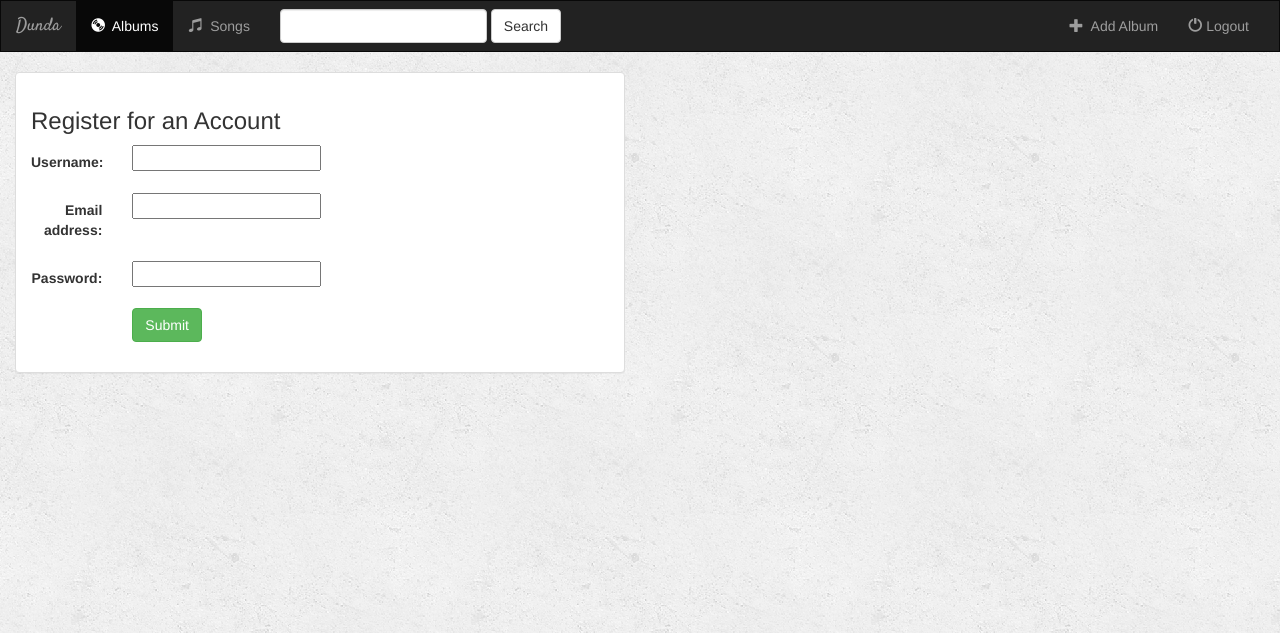
After one commit to ThaDeveloper/muziq_portal, a Django app: page /music/register in a window 1280 px wide. The commit adds this page. Shown: the top 633 px of the page. Run offline with Django 3.2, Linux system fonts and the light colour scheme; some libraries are stand-ins or nearby versions.

Commit message:
User registration and login

```diff
--- /dev/null
+++ b/music/forms.py
@@ -0,0 +1,8 @@
+from django.contrib.auth.models import User
+from django import forms
+
+class UserForm(forms.ModelForm):
+    password = forms.CharField(widget=forms.PasswordInput)
+    class Meta:
+        model = User
+        fields = ['username', 'email', 'password']
--- a/music/templates/music/index.html
+++ b/music/templates/music/index.html
@@ -9,8 +9,8 @@
         <div class="col-sm-12">
             <h3>{{ user.username }}'s Albums</h3>
         </div>
-        {% if albums %}
-            {% for album in albums %}
+        {% if all_albums %}
+            {% for album in all_albums %}
                 <div class="col-sm-4 col-lg-2">
                     <div class="thumbnail">
                         <a href="{% url 'music:detail' album.id %}">
@@ -33,7 +33,7 @@
                             </form>
 
                             <!-- Favorite Album -->
-                            <a href="{% url 'music:favorite_album' album.id %}" class="btn btn-default btn-sm btn-favorite" role="button">
+                            <a href="" class="btn btn-default btn-sm btn-favorite" role="button">
                                 <span class="glyphicon glyphicon-star {% if album.is_favorite %}active{% endif %}"></span>
                             </a>
 
--- /dev/null
+++ b/music/templates/music/registration_form.html
@@ -0,0 +1,33 @@
+{% extends 'music/base.html' %}
+{% block title %}Register{% endblock %}
+
+
+{% block body %}
+<div class="container-fluid">
+
+    <div class="row">
+        <div class="col-sm-12 col-md-6">
+            <div class="panel panel-default">
+                <div class="panel-body">
+                    <h3>Register for an Account</h3>
+                    {% if error_message %}
+                        <p><strong>{{ error_message }}</strong></p>
+                    {% endif %}
+                    <form class="form-horizontal" role="form" action="" method="post" enctype="multipart/form-data">
+                        {% csrf_token %}
+                        {% include 'music/form-template.html' %}
+                        <div class="form-group">
+                            <div class="col-sm-offset-2 col-sm-10">
+                                <button type="submit" class="btn btn-success">Submit</button>
+                            </div>
+                        </div>
+                    </form>
+                </div>
+
+            </div>
+        </div>
+    </div>
+
+</div>
+
+{% endblock %}
--- a/music/urls.py
+++ b/music/urls.py
@@ -6,6 +6,8 @@ app_name = 'music'
 urlpatterns = [
     # index references /music/ url pattern
     url(r'^$', views.IndexView.as_view(), name = 'index'),
+
+    url(r'^register$', views.UserFormView.as_view(), name = 'register'),
     # /music/712/
     url(r'^(?P<pk>[0-9]+)/$', views.DetailView.as_view(), name = 'detail'),
     # music/album/add/
--- a/music/views.py
+++ b/music/views.py
@@ -1,7 +1,11 @@
 from django.views import generic
 from django.views.generic.edit import CreateView, UpdateView, DeleteView
 from django.urls import reverse_lazy
+from django.shortcuts import render, redirect
+from django.contrib.auth import authenticate, login
+from django.views.generic import View
 from .models import Album
+from .forms import UserForm
 
 class IndexView(generic.ListView):
     template_name = 'music/index.html'
@@ -25,3 +29,32 @@ class AlbumUpdate(UpdateView):
 class AlbumDelete(DeleteView):
     model = Album
     success_url = reverse_lazy('music:index')
+
+class UserFormView(View):
+    form_class = UserForm
+    template_name = 'music/registration_form.html'
+
+    #display blank form
+    def get(self,request):
+        form = self.form_class(None)
+        return render(request, self.template_name, {'form':form})
+    #process form data
+    def post(self,request):
+        form = self.form_class(request.POST)
+
+        if form.is_valid():
+
+            user = form.save(commit=False)
+            #clean(normalized data)
+            username = form.cleaned_data['username']
+            password = form.cleaned_data['password']
+            user.set_password(password)
+            user.save()
+
+            #returns User objects if credentials are correct
+            user = authenticate(username=username, password=password)
+            if user is not None:
+                if user.is_active:
+                    login(request, user)
+                    return redirect('music:index')
+        return render(request, self.template_name, {'form':form})
```
Also changed, not shown: db.sqlite3, media/BMW.jpg (added).
